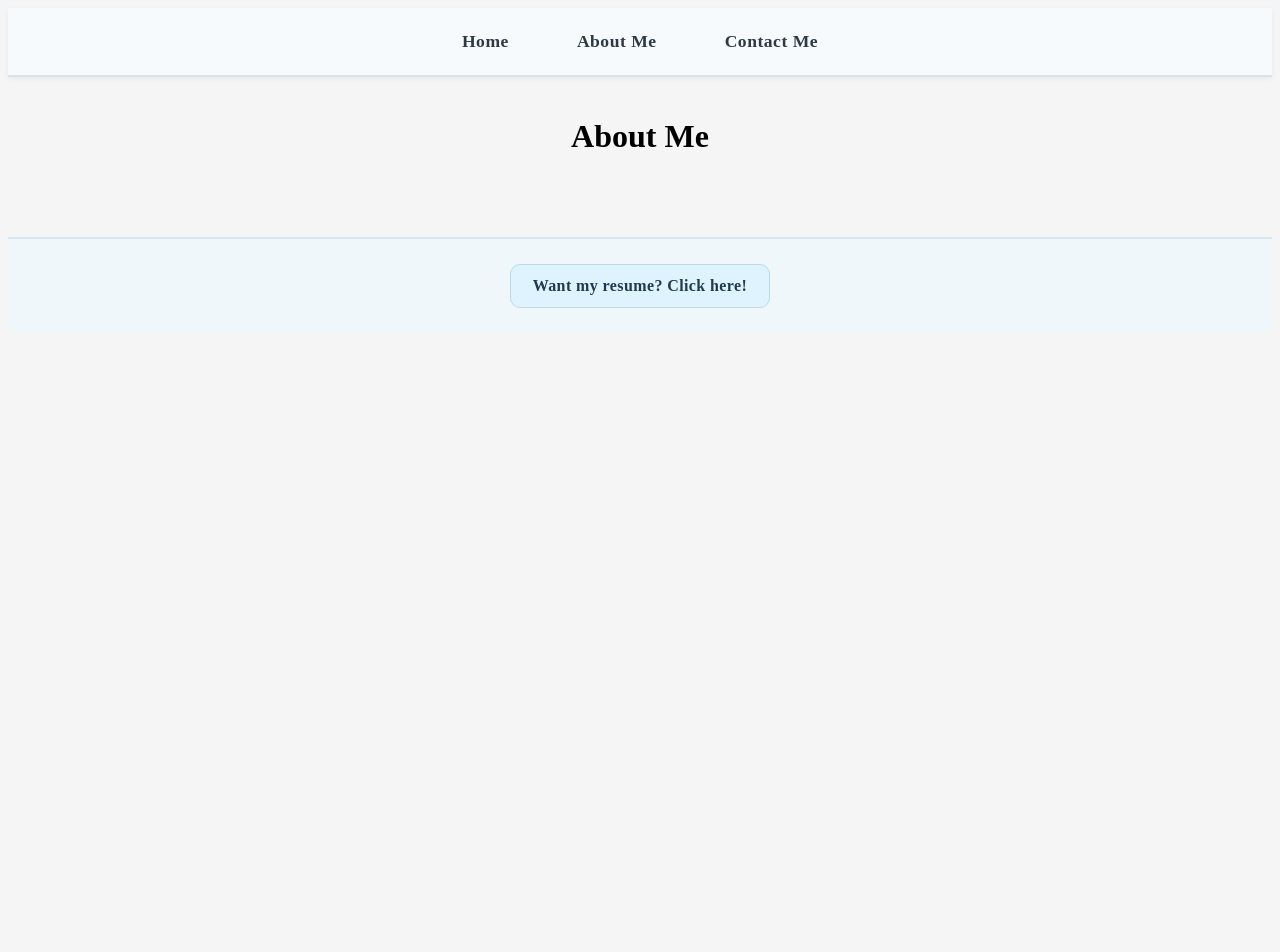
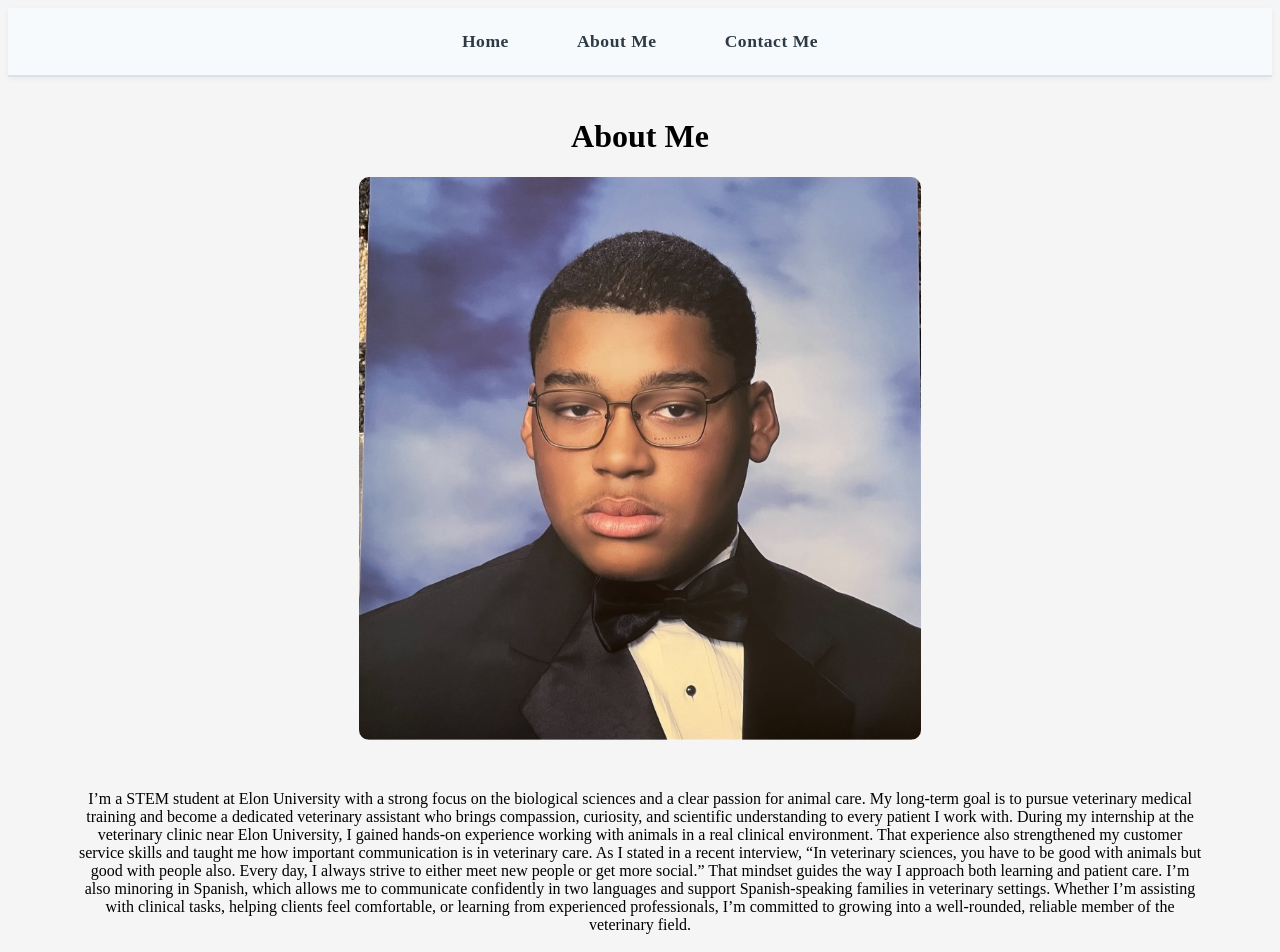
Before and after one commit to Spiderasasen/Semaj-Clark-Portfolio, a React app in the folder portfolio/: page /about in a window 1280 px wide. Shown: the top 952 px of the page. Before the commit the page ends 800 px from the top, so only its background shows below. Built offline with nearby package versions, Linux system fonts and the light colour scheme; the HTML template or start-up script is replaced by a standard one.

Commit message:
added an about me

```diff
--- a/portfolio/src/pages/About.jsx
+++ b/portfolio/src/pages/About.jsx
@@ -1,6 +1,7 @@
 import Header from "../components/Header.jsx";
 import Footer from "../components/Footer.jsx";
 import "../styles/main.css";
+import Semaj from "../assets/semaj.jpeg";
 
 function About(){
     return(
@@ -10,6 +11,20 @@ function About(){
             </div>
             <main>
                 <h1>About Me</h1>
+                <div>
+                    <figure>
+                        <img id={"semaj"} src={Semaj} alt={"Semaj Clark"}/>
+                        <figcaption>
+                            <p>
+                                I’m a STEM student at Elon University with a strong focus on the biological sciences and a clear passion for animal care. My long‑term goal is to pursue veterinary medical training and become a dedicated veterinary assistant who brings compassion, curiosity, and scientific understanding to every patient I work with.
+
+                                During my internship at the veterinary clinic near Elon University, I gained hands‑on experience working with animals in a real clinical environment. That experience also strengthened my customer service skills and taught me how important communication is in veterinary care. As I stated in a recent interview, “In veterinary sciences, you have to be good with animals but good with people also. Every day, I always strive to either meet new people or get more social.” That mindset guides the way I approach both learning and patient care.
+
+                                I’m also minoring in Spanish, which allows me to communicate confidently in two languages and support Spanish‑speaking families in veterinary settings. Whether I’m assisting with clinical tasks, helping clients feel comfortable, or learning from experienced professionals, I’m committed to growing into a well‑rounded, reliable member of the veterinary field.
+                            </p>
+                        </figcaption>
+                    </figure>
+                </div>
             </main>
             <div>
                 <Footer/>
```
Also changed, not shown: portfolio/src/assets/semaj.jpeg (added).
